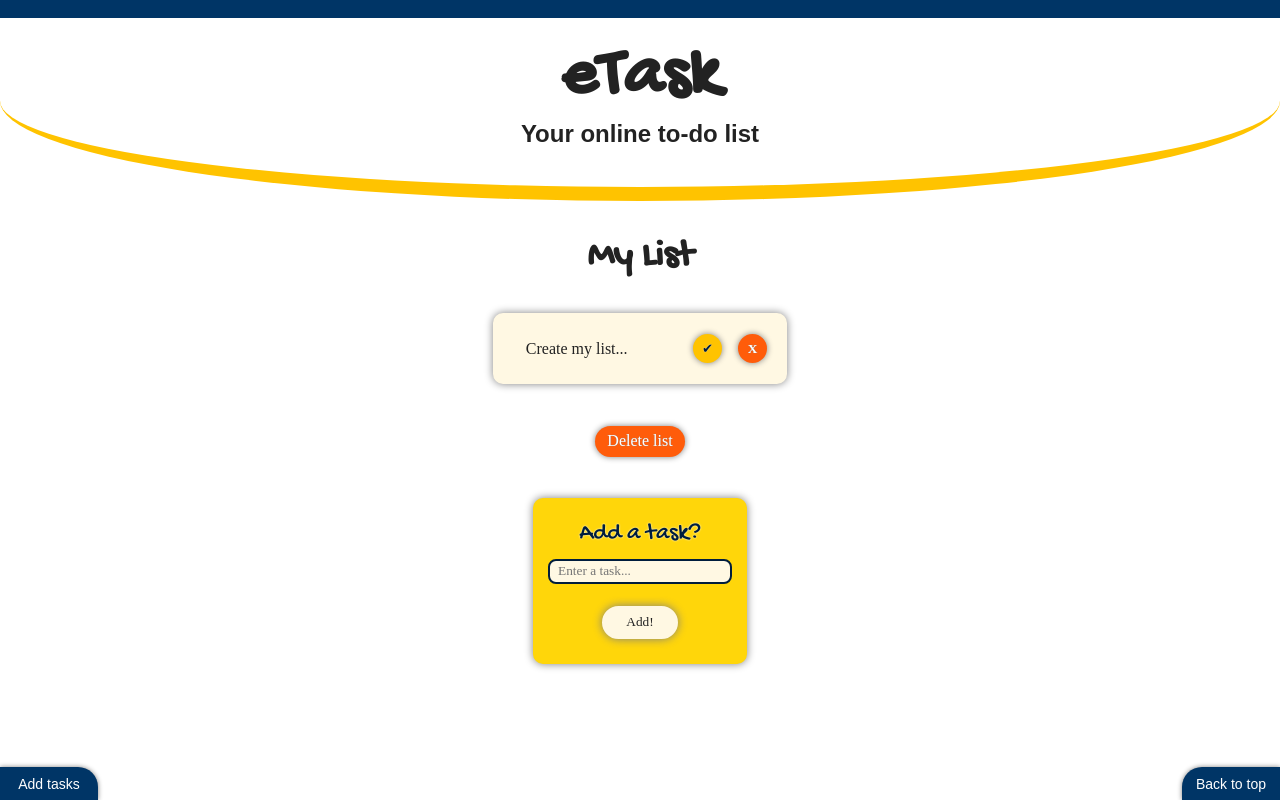
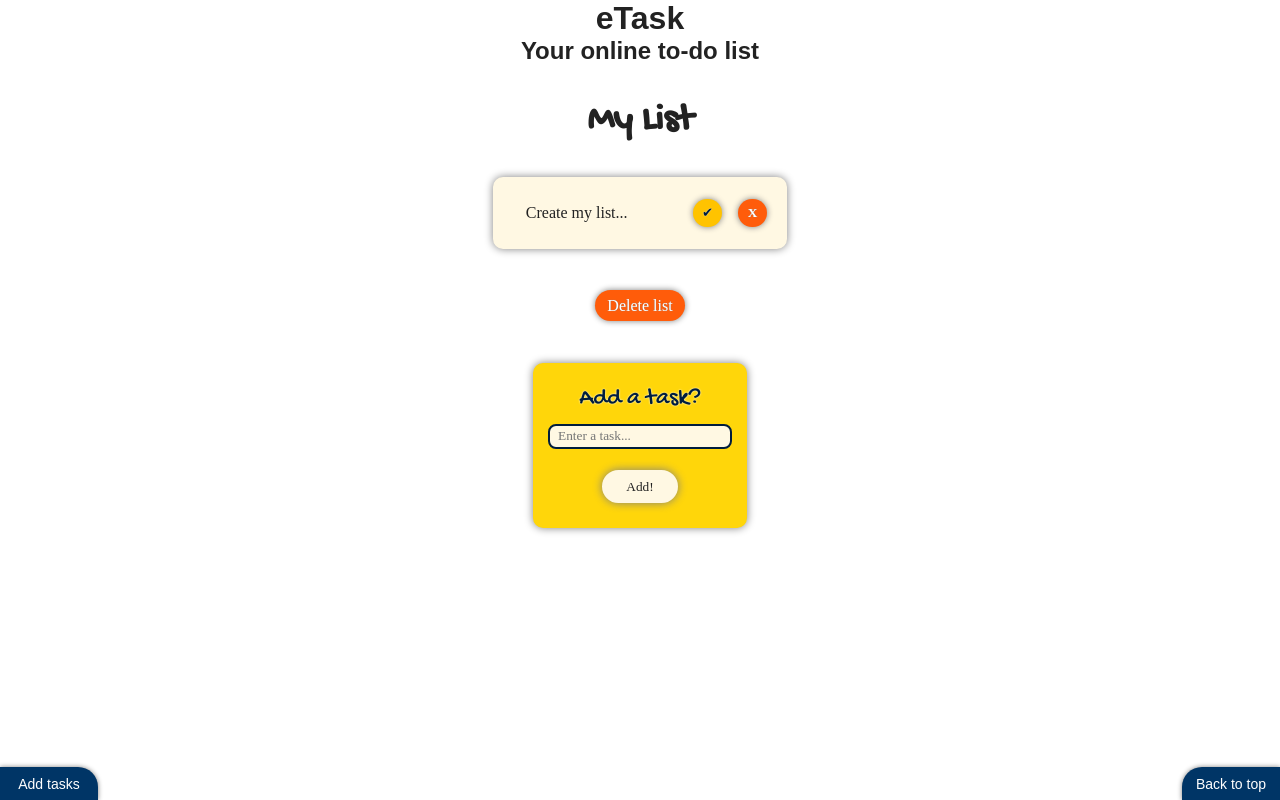
Before and after one commit to gcpearse/to-do-list, a React (Vite) app in the folder to-do-list/: page / in a window 1280 px wide. Built offline with nearby package versions, Linux system fonts and the light colour scheme; the HTML template or start-up script is replaced by a standard one; a web font is replaced by a local one.

Commit message:
removes specifies IDs from elements

```diff
--- a/to-do-list/src/components/Header.jsx
+++ b/to-do-list/src/components/Header.jsx
@@ -1,9 +1,9 @@
 const Header = () => {
   return (
-    <div id="hero">
-      <h1 className="hero-text" id="hero-header">eTask</h1>
-      <h2 className="hero-text" id="hero-message">Your online to-do list</h2>
-    </div>
+    <header>
+      <h1>eTask</h1>
+      <h2>Your online to-do list</h2>
+    </header>
   );
 };
 
```
